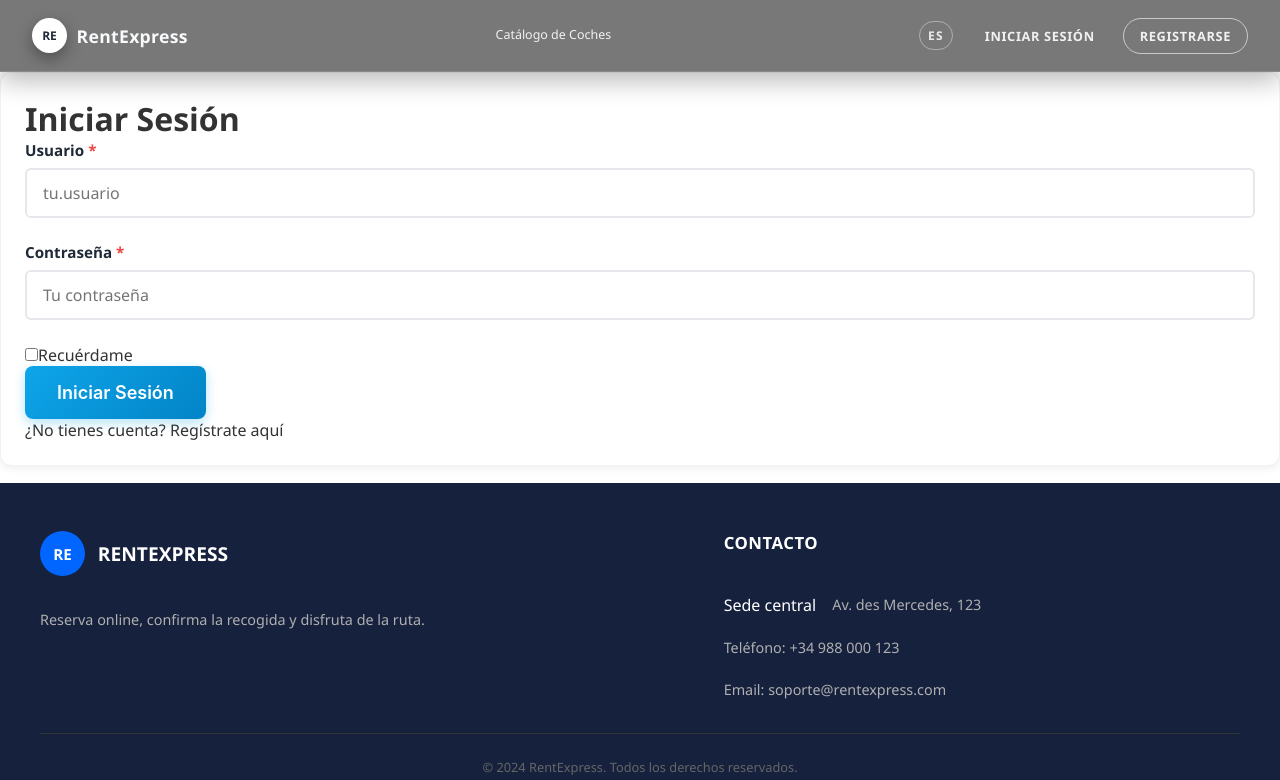
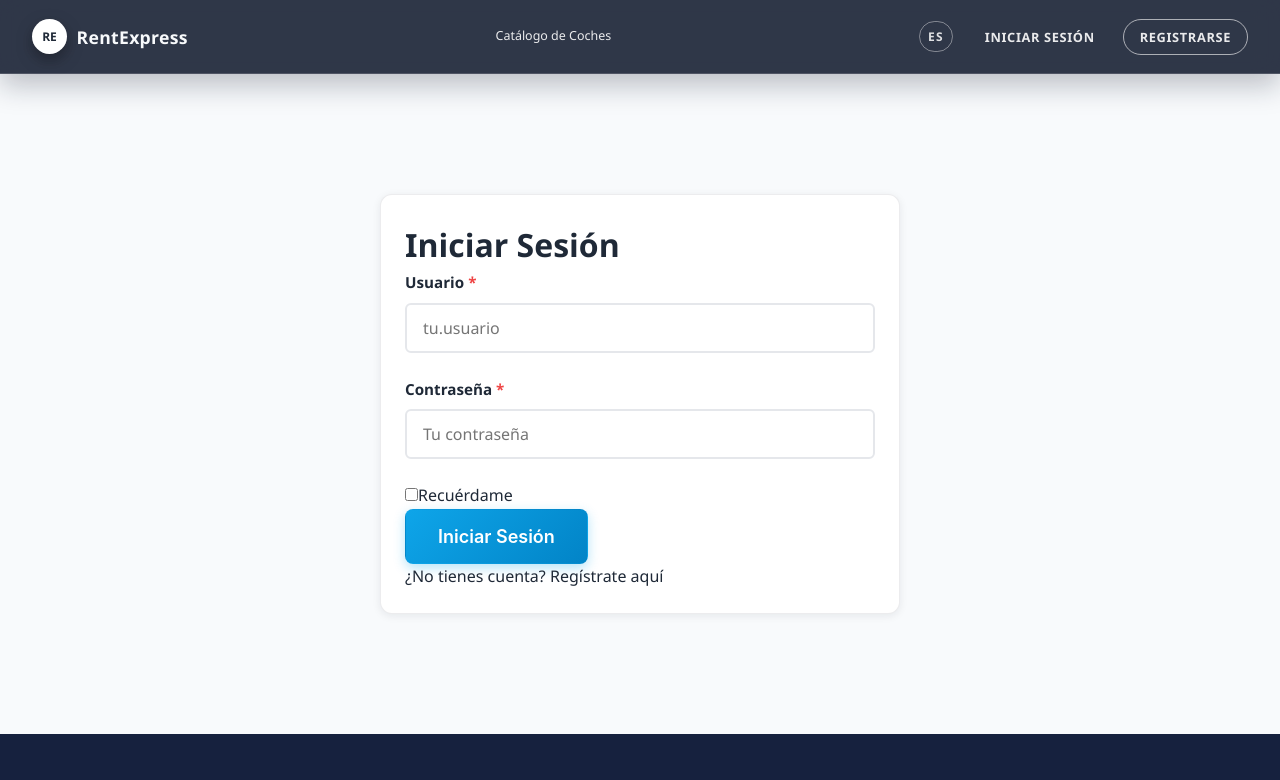
Before and after one commit to licontera345/rentexpress-react, a React (Vite) app: page /login in a window 1280 px wide. Shown: the top 780 px of the page. Built offline with nearby package versions, Linux system fonts and the light colour scheme.

Commit message:
Center public page layouts

```diff
--- a/src/pages/public/ReactContextGuide.jsx
+++ b/src/pages/public/ReactContextGuide.jsx
@@ -4,15 +4,15 @@ import WithContextFirstLevel from '../../components/learning/withContext/FirstLe
 
 function ReactContextGuide() {
   return (
-    <div style={{ padding: '2rem' }}>
+    <div className="react-context-guide">
       <h1>Prop Drilling vs useContext</h1>
 
-      <section style={{ marginBottom: '2rem' }}>
+      <section className="react-context-section">
         <h2>Prop drilling (sen context)</h2>
         <NoContextFirstLevel />
       </section>
 
-      <section>
+      <section className="react-context-section">
         <h2>useContext (con Provider)</h2>
         <Provider>
           <WithContextFirstLevel />
--- a/src/styles/base.css
+++ b/src/styles/base.css
@@ -9,12 +9,26 @@ html, body, #root {
   width: 100%;
 }
 
+:root {
+  color-scheme: light;
+  --color-primary: #0ea5e9;
+  --color-primary-dark: #0284c7;
+  --color-text: #1f2937;
+  --color-muted: #6b7280;
+  --color-surface: #ffffff;
+  --color-bg: #f8fafc;
+  --shadow-sm: 0 2px 8px rgba(15, 23, 42, 0.08);
+  --shadow-md: 0 12px 30px rgba(15, 23, 42, 0.12);
+  --radius-md: 12px;
+}
+
 body {
   font-family: 'Segoe UI', Tahoma, Geneva, Verdana, sans-serif;
   -webkit-font-smoothing: antialiased;
   -moz-osx-font-smoothing: grayscale;
-  color: #333;
-  background-color: #ffffff;
+  color: var(--color-text);
+  background-color: var(--color-bg);
+  line-height: 1.6;
 }
 
 #root {
--- a/src/styles/common.css
+++ b/src/styles/common.css
@@ -2,7 +2,7 @@
 
 .btn {
   font-family: 'Inter', sans-serif;
-  border: none;
+  border: 1px solid transparent;
   border-radius: 8px;
   cursor: pointer;
   font-weight: 600;
@@ -13,6 +13,7 @@
   gap: 0.5rem;
   outline: none;
   text-decoration: none;
+  box-shadow: 0 1px 2px rgba(15, 23, 42, 0.08);
 }
 
 .btn:focus-visible {
@@ -23,14 +24,14 @@
 /* Variants */
 
 .btn-primary {
-  background: linear-gradient(135deg, #0ea5e9 0%, #0284c7 100%);
+  background: linear-gradient(135deg, var(--color-primary) 0%, var(--color-primary-dark) 100%);
   color: white;
   box-shadow: 0 4px 12px rgba(14, 165, 233, 0.3);
 }
 
 .btn-primary:hover:not(:disabled) {
   transform: translateY(-2px);
-  box-shadow: 0 6px 16px rgba(14, 165, 233, 0.4);
+  box-shadow: 0 8px 20px rgba(14, 165, 233, 0.4);
 }
 
 .btn-primary:active:not(:disabled) {
@@ -77,8 +78,8 @@
 
 .btn-outline {
   background: transparent;
-  color: #0ea5e9;
-  border: 2px solid #0ea5e9;
+  color: var(--color-primary);
+  border: 2px solid var(--color-primary);
 }
 
 .btn-outline:hover:not(:disabled) {
@@ -123,17 +124,17 @@
 /* Cards */
 
 .solution-card {
-  background-color: #f0f4ff;
-  border-radius: 16px;
+  background-color: #f8fbff;
+  border-radius: 18px;
   padding: 2.5rem 2rem;
   text-align: center;
   transition: all 0.3s ease;
-  border: 1px solid #e0e8f5;
-  box-shadow: 0 2px 8px rgba(0, 102, 255, 0.08);
+  border: 1px solid rgba(14, 165, 233, 0.12);
+  box-shadow: 0 8px 20px rgba(15, 23, 42, 0.08);
 }
 
 .solution-card:hover {
-  box-shadow: 0 6px 16px rgba(0, 102, 255, 0.15);
+  box-shadow: 0 16px 32px rgba(15, 23, 42, 0.12);
   transform: translateY(-8px);
 }
 
@@ -185,11 +186,11 @@
 }
 
 .vehicle-card {
-  background: white;
-  border: none;
+  background: var(--color-surface);
+  border: 1px solid rgba(15, 23, 42, 0.08);
   border-radius: 12px;
   overflow: hidden;
-  box-shadow: 0 2px 8px rgba(0, 0, 0, 0.1);
+  box-shadow: var(--shadow-sm);
   transition: all 0.3s cubic-bezier(0.4, 0, 0.2, 1);
   cursor: pointer;
   display: flex;
@@ -204,7 +205,8 @@
 
 .vehicle-card:hover {
   transform: translateY(-8px);
-  box-shadow: 0 12px 24px rgba(0, 0, 0, 0.15);
+  box-shadow: var(--shadow-md);
+  border-color: rgba(14, 165, 233, 0.3);
 }
 
 .vehicle-image-section {
@@ -331,8 +333,9 @@
   top: 0;
   height: 100vh;
   width: 320px;
-  background: white;
+  background: var(--color-surface);
   box-shadow: 2px 0 10px rgba(0, 0, 0, 0.1);
+  border-right: 1px solid rgba(15, 23, 42, 0.08);
   z-index: 999;
   transform: translateX(-100%);
   transition: transform 0.3s ease;
@@ -400,10 +403,11 @@
 .filter-select {
   flex: 1;
   padding: 0.75rem;
-  border: 1px solid #ddd;
+  border: 1px solid #e5e7eb;
   border-radius: 6px;
   font-size: 0.9rem;
   transition: border-color 0.2s;
+  background-color: #f9fafb;
 }
 
 .filter-input:focus,
@@ -479,8 +483,11 @@
   flex-direction: column;
   gap: 0.75rem;
   margin-bottom: 2rem;
-  padding-bottom: 1.5rem;
-  border-bottom: 2px solid #e5e7eb;
+  padding: 1.5rem;
+  border-radius: var(--radius-md);
+  border: 1px solid rgba(15, 23, 42, 0.08);
+  background: var(--color-surface);
+  box-shadow: var(--shadow-sm);
 }
 
 .results-title-group {
@@ -993,16 +1000,16 @@
 /* Layout */
 
 .card {
-  background: white;
-  border-radius: 12px;
+  background: var(--color-surface);
+  border-radius: var(--radius-md);
   padding: 1.5rem;
-  box-shadow: 0 2px 8px rgba(0, 0, 0, 0.08);
+  box-shadow: var(--shadow-sm);
   transition: all 0.3s ease;
-  border: 1px solid rgba(0, 0, 0, 0.05);
+  border: 1px solid rgba(15, 23, 42, 0.08);
 }
 
 .card:hover {
-  box-shadow: 0 4px 12px rgba(0, 0, 0, 0.1);
+  box-shadow: var(--shadow-md);
   transform: translateY(-2px);
 }
 
@@ -1013,8 +1020,8 @@
 }
 
 .header {
-  background: rgba(10, 10, 10, 0.55);
-  box-shadow: 0 10px 24px rgba(0, 0, 0, 0.25);
+  background: rgba(15, 23, 42, 0.86);
+  box-shadow: 0 12px 28px rgba(15, 23, 42, 0.25);
   padding: 0.6rem 0;
   position: sticky;
   top: 0;
@@ -1536,6 +1543,7 @@
   border-radius: 999px;
   padding: 0.75rem 1rem;
   box-shadow: 0 16px 30px rgba(0, 0, 0, 0.2);
+  backdrop-filter: blur(14px);
 }
 
 .search-form--hero {
--- a/src/styles/public.css
+++ b/src/styles/public.css
@@ -22,6 +22,109 @@ header {
 
 .home {
   width: 100%;
+}
+
+/* Page Sections */
+.login-container,
+.register-container,
+.search-vehicles-container,
+.not-found-container,
+.react-context-guide {
+  width: 100%;
+  max-width: 1200px;
+  margin: 0 auto;
+  padding: 2.5rem 1.5rem;
+}
+
+.catalog-container,
+.login-wrapper,
+.register-wrapper,
+.not-found-content {
+  width: 100%;
+  max-width: 1200px;
+  margin: 0 auto;
+}
+
+.login-container,
+.register-container,
+.not-found-container {
+  min-height: calc(100vh - 140px);
+  display: flex;
+  align-items: center;
+  justify-content: center;
+}
+
+.login-card,
+.register-card,
+.not-found-content {
+  max-width: 520px;
+  margin: 0 auto;
+}
+
+.search-vehicles-container {
+  display: flex;
+  flex-direction: column;
+  gap: 2rem;
+}
+
+.search-header {
+  text-align: center;
+}
+
+.search-filters {
+  background: #ffffff;
+  padding: 1.5rem;
+  border-radius: 16px;
+  box-shadow: 0 10px 24px rgba(15, 23, 42, 0.08);
+  border: 1px solid rgba(15, 23, 42, 0.08);
+}
+
+.filter-grid {
+  display: grid;
+  grid-template-columns: repeat(auto-fit, minmax(180px, 1fr));
+  gap: 1rem;
+}
+
+.filter-actions {
+  display: flex;
+  justify-content: center;
+  gap: 1rem;
+  margin-top: 1.5rem;
+  flex-wrap: wrap;
+}
+
+.vehicles-grid {
+  display: grid;
+  grid-template-columns: repeat(auto-fit, minmax(240px, 1fr));
+  gap: 1.5rem;
+}
+
+.not-found-content {
+  text-align: center;
+  display: flex;
+  flex-direction: column;
+  gap: 1rem;
+}
+
+.not-found-actions {
+  display: flex;
+  justify-content: center;
+  gap: 1rem;
+  flex-wrap: wrap;
+}
+
+.react-context-guide {
+  display: flex;
+  flex-direction: column;
+  gap: 2rem;
+}
+
+.react-context-section {
+  background: #ffffff;
+  border-radius: 16px;
+  padding: 1.5rem;
+  box-shadow: 0 8px 18px rgba(15, 23, 42, 0.08);
+  border: 1px solid rgba(15, 23, 42, 0.08);
 }
 
 /* Hero Section */
```
